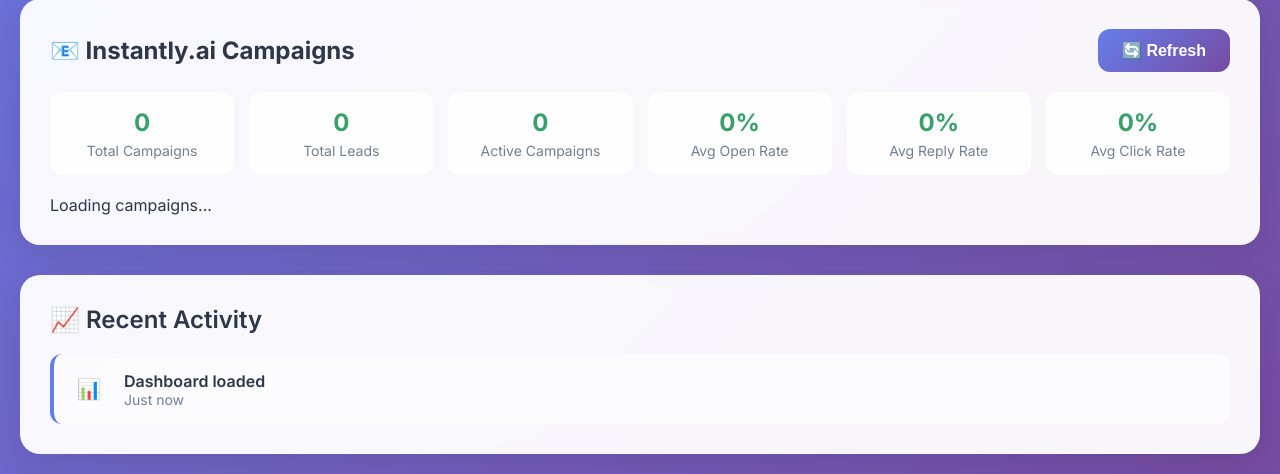
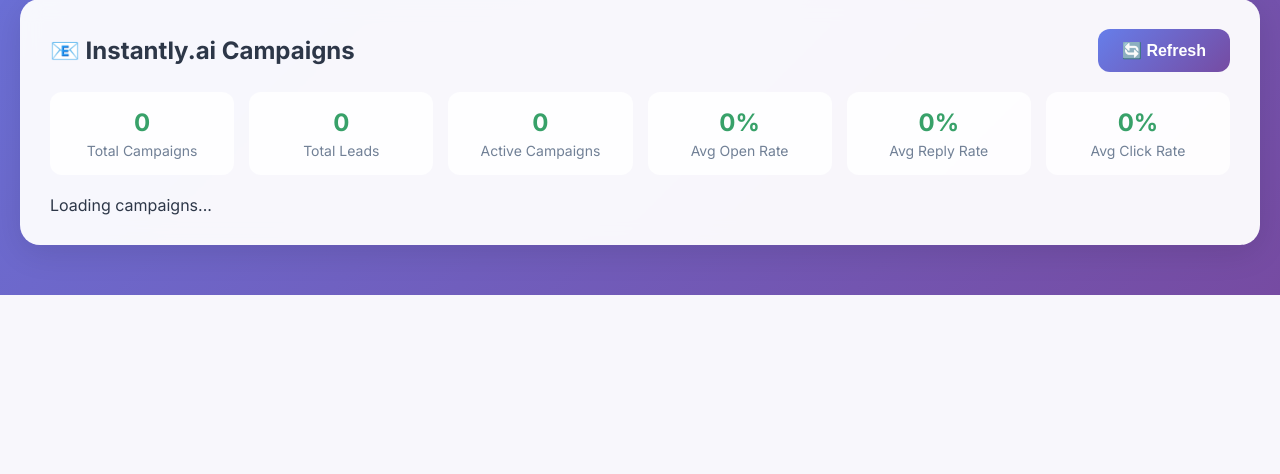
Before and after one commit to inevitablesale/coogi-2, a FastAPI app: page /dashboard in a window 1280 px wide. Shown: the part 644-1118 px from the top of the page. After the commit the page ends 939 px from the top, so only its background shows below. Run offline with FastAPI, Linux system fonts and the light colour scheme; some libraries are stand-ins or nearby versions.

Commit message:
Remove Recent Activity section from dashboard

```diff
--- a/templates/dashboard.html
+++ b/templates/dashboard.html
@@ -425,62 +425,7 @@
         .log-warning { color: #fbd38d; }
         .log-error { color: #feb2b2; }
 
-        /* Recent Activity */
-        .recent-activity {
-            background: rgba(255, 255, 255, 0.95);
-            backdrop-filter: blur(10px);
-            border-radius: 20px;
-            padding: 30px;
-            box-shadow: 0 8px 32px rgba(0, 0, 0, 0.1);
-            grid-column: 1 / -1;
-        }
-
-        .recent-activity h2 {
-            font-size: 1.5rem;
-            font-weight: 600;
-            margin-bottom: 20px;
-            color: #2d3748;
-        }
-
-        .activity-list {
-            display: flex;
-            flex-direction: column;
-            gap: 10px;
-        }
-
-        .activity-item {
-            display: flex;
-            align-items: center;
-            gap: 15px;
-            padding: 15px;
-            background: rgba(255, 255, 255, 0.6);
-            border-radius: 12px;
-            border-left: 4px solid #667eea;
-        }
-
-        .activity-icon {
-            width: 40px;
-            height: 40px;
-            border-radius: 50%;
-            display: flex;
-            align-items: center;
-            justify-content: center;
-            font-size: 1.25rem;
-        }
-
-        .activity-content {
-            flex: 1;
-        }
-
-        .activity-title {
-            font-weight: 600;
-            color: #2d3748;
-        }
-
-        .activity-time {
-            font-size: 0.875rem;
-            color: #718096;
-        }
+
 
         /* Instantly.ai Integration */
         .instantly-section {
@@ -918,19 +863,7 @@
 
 
 
-        <!-- Recent Activity -->
-        <div class="recent-activity">
-            <h2>📈 Recent Activity</h2>
-            <div class="activity-list" id="activityList">
-                <div class="activity-item">
-                    <div class="activity-icon">📊</div>
-                    <div class="activity-content">
-                        <div class="activity-title">Dashboard loaded</div>
-                        <div class="activity-time">Just now</div>
-                    </div>
-                </div>
-            </div>
-        </div>
+
     </div>
 
     <!-- Campaign Leads Modal -->
@@ -1064,7 +997,6 @@
             await Promise.all([
                 loadAgentTemplates(),
                 loadDashboardStats(),
-                loadRecentActivity(),
                 loadActiveAgents()  // Load existing agents from Supabase
             ]);
 
@@ -1136,32 +1068,7 @@
             document.getElementById('successRate').textContent = `${Math.round((dashboardStats.avg_success_rate || 0) * 100)}%`;
         }
 
-        // Load recent activity
-        async function loadRecentActivity() {
-            try {
-                const response = await fetch(`${RAILWAY_API}/recent-activity`);
-                if (response.ok) {
-                    const activities = await response.json();
-                    renderRecentActivity(activities);
-                }
-            } catch (error) {
-                console.error('Error loading activity:', error);
-            }
-        }
-
-        // Render recent activity
-        function renderRecentActivity(activities) {
-            const activityList = document.getElementById('activityList');
-            activityList.innerHTML = activities.map(activity => `
-                <div class="activity-item">
-                    <div class="activity-icon">🤖</div>
-                    <div class="activity-content">
-                        <div class="activity-title">${activity.query} agent ${activity.batch_status}</div>
-                        <div class="activity-time">${formatTimeAgo(activity.start_time)}</div>
-                    </div>
-                </div>
-            `).join('');
-        }
+
 
         // Toast Notification System
         function showToast(title, message, type = 'info', duration = 5000) {
```
